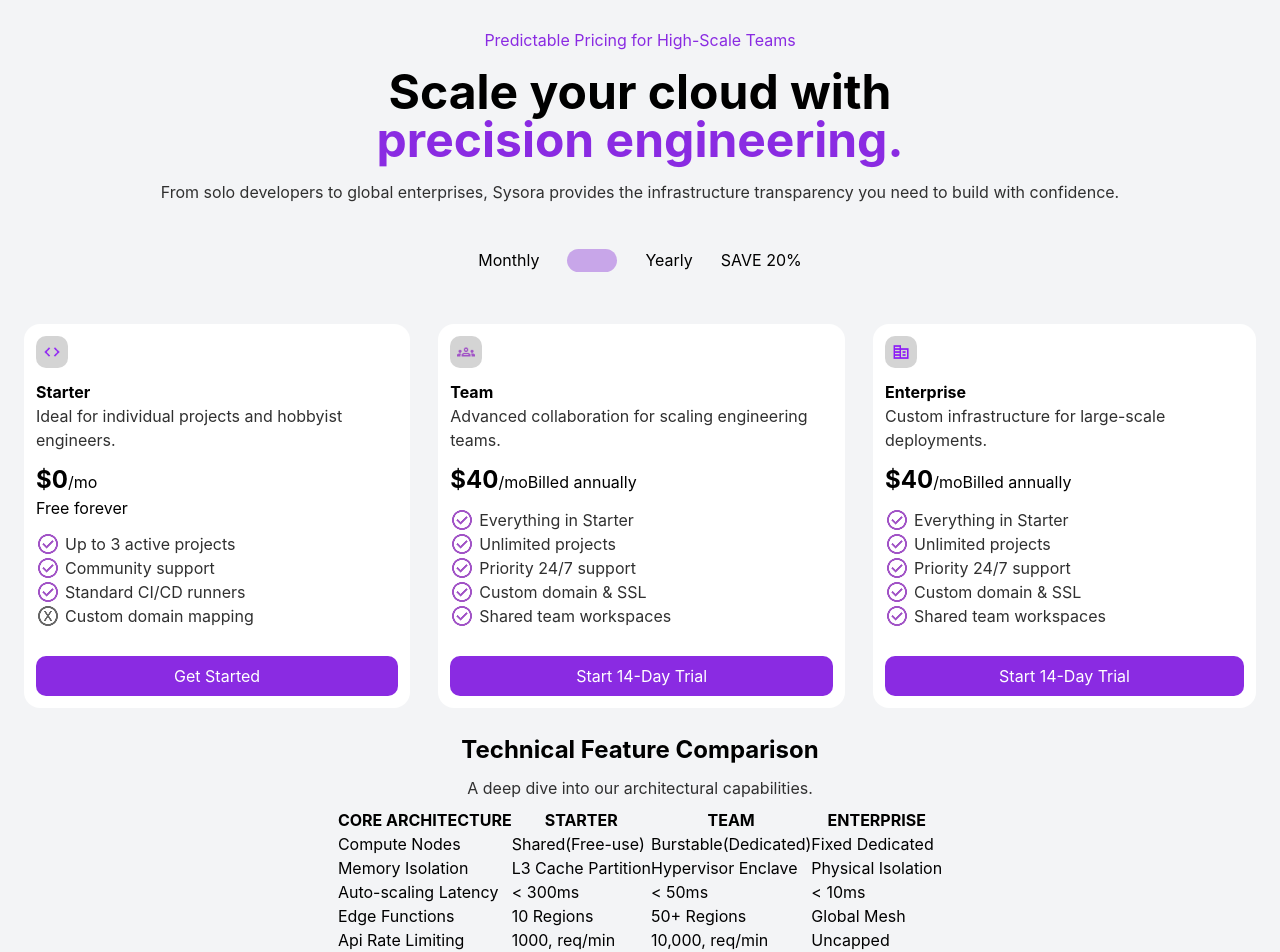
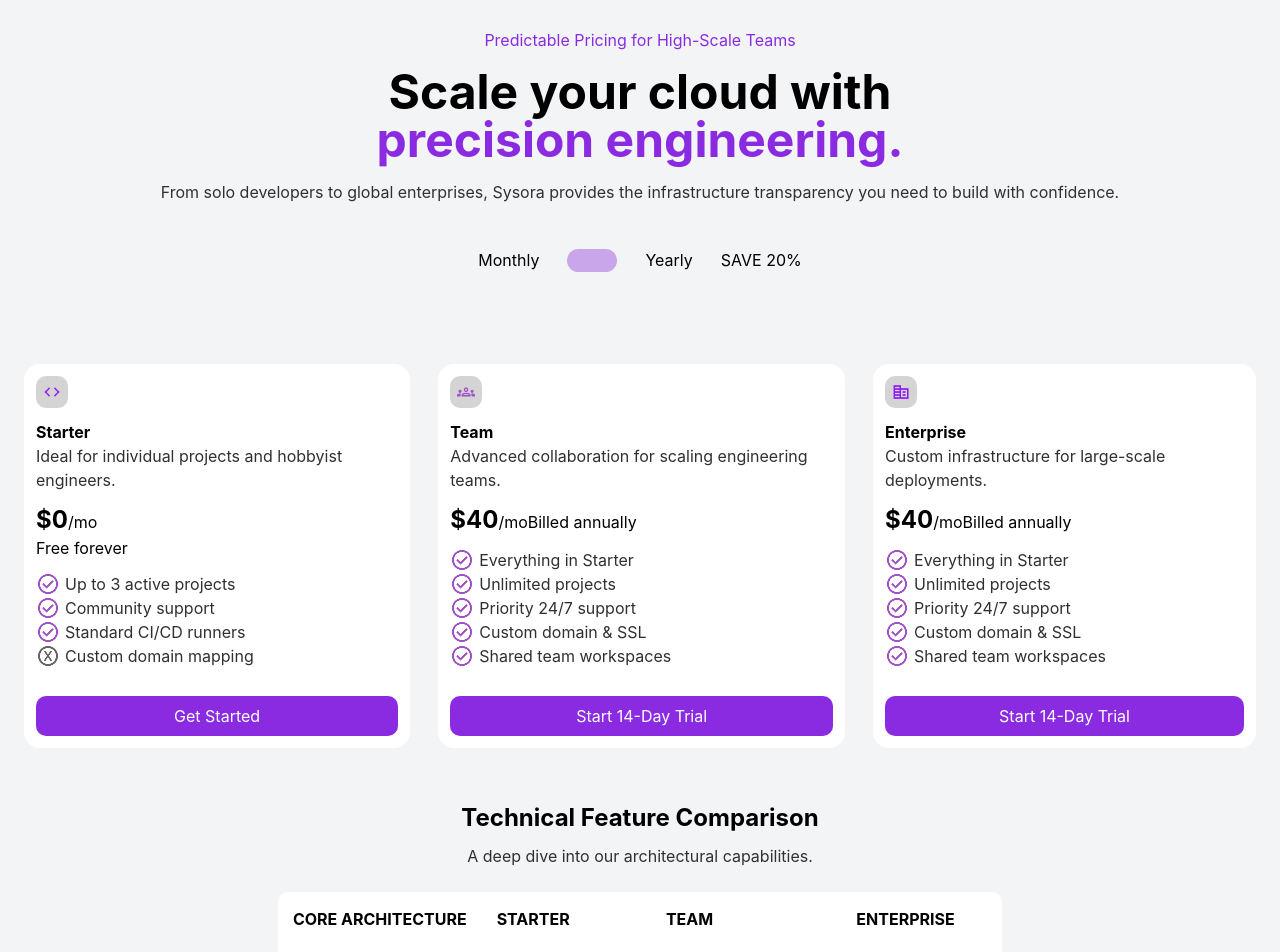
Before and after one commit to Denis-alt254/Sysora, a React (Vite) app in the folder client/: page /pricing in a window 1280 px wide. Shown: the top 952 px of the page. Built offline with nearby package versions, Linux system fonts and the light colour scheme.

Commit message:
styling the table

```diff
--- a/client/src/styles/pricing.css
+++ b/client/src/styles/pricing.css
@@ -1,6 +1,35 @@
+@reference "tailwindcss";
+
 .price-selection{
     background-color: rgb(200, 166, 233);
     border-radius: 1rem;
     width: 50px;
     height: 23px;
 }
+
+table {
+  background-color: white;
+  margin-top: 1rem;
+  border-radius: 10px;
+  border-spacing: 0;
+  overflow: hidden;
+}
+
+th, td {
+  padding: 15px;
+  text-align: left;
+  border: none;
+}
+
+tbody tr:hover {
+  background-color: rgb(212, 218, 223);
+  transition: background-color 0.15s ease;
+}
+.sections{
+    padding-bottom: 40px;
+}
+@layer components {
+  .btn-primary {
+    @apply  px-6 py-2.5 rounded-xl text-[14px] transition-all active:scale-95 shadow-lg shadow-[#630ed4]/20;
+  }
+}
```
